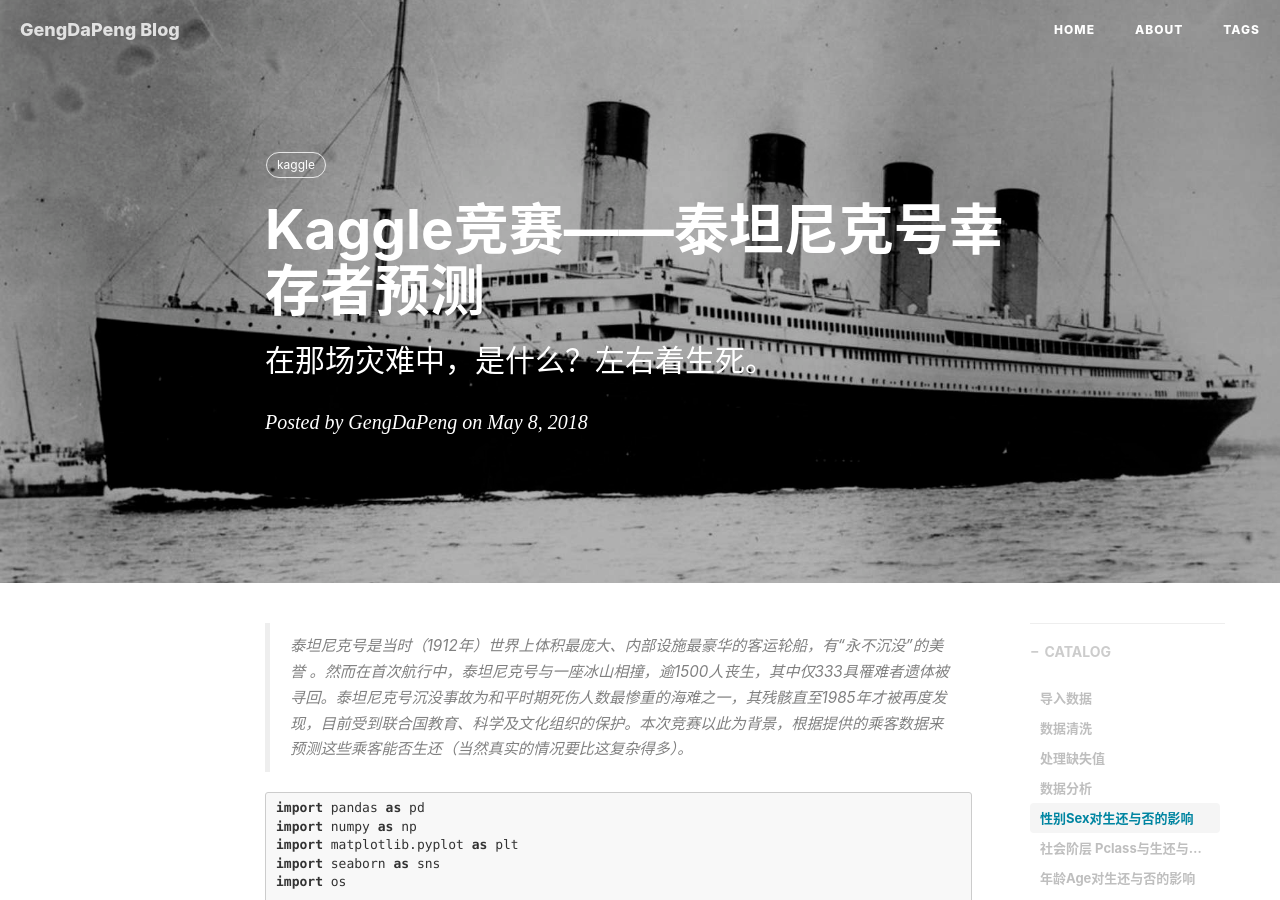
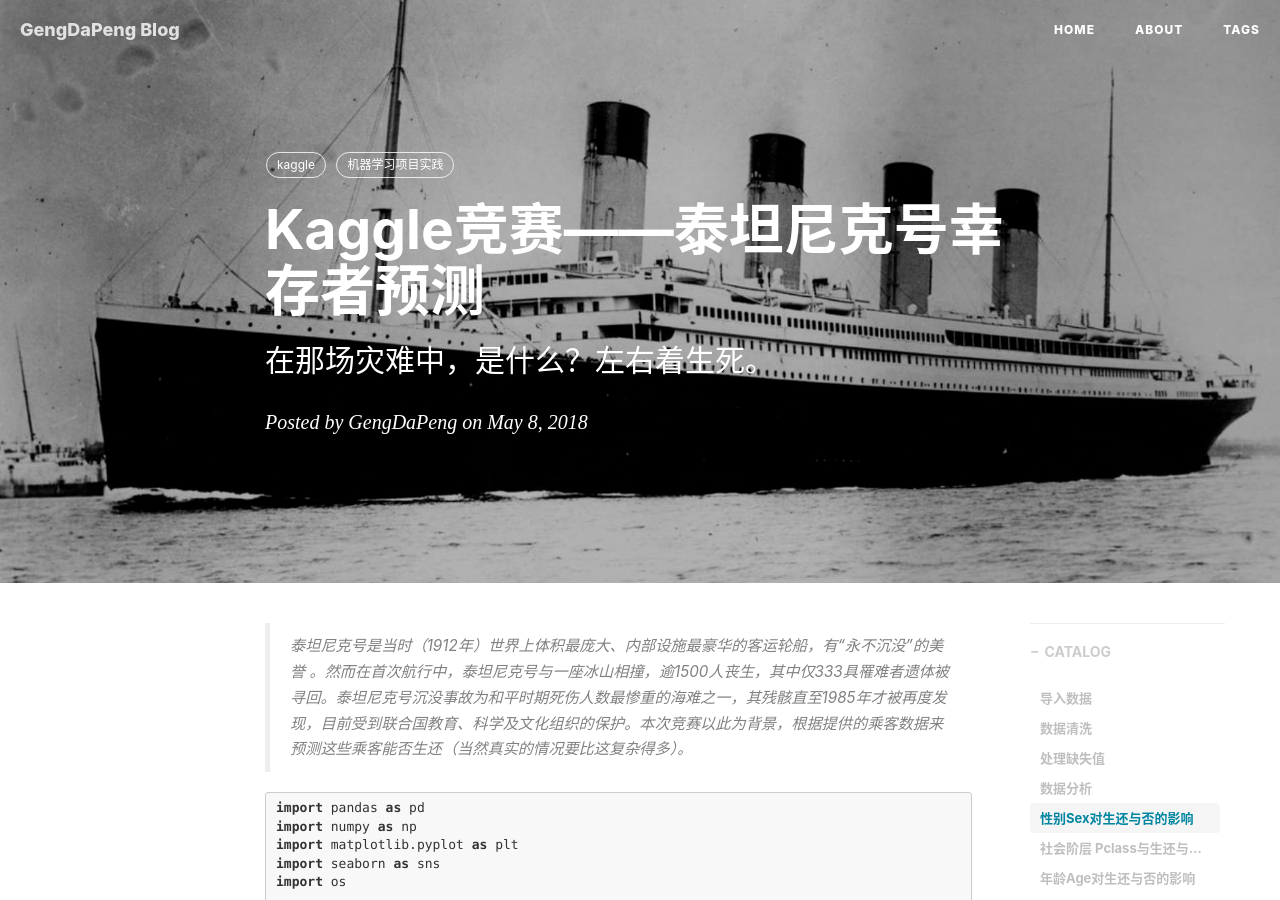
Before and after one commit to GengDaPeng/jekyll-blog, a Jekyll site: the page built from _posts/2018-05-08-kaggle_titanic.md, in a window 1280 px wide and 900 px high. Built offline with Jekyll 4.4.1, drawn with Linux system fonts in a browser that asks for light colours; nearby versions of some CDN libraries; comment, search, counter and statistics services are not loaded.

Commit message:
titanic文章添加tag
titanic文章添加tag

```diff
--- a/_posts/2018-05-08-kaggle_titanic.md
+++ b/_posts/2018-05-08-kaggle_titanic.md
@@ -9,6 +9,7 @@ header-mask: 0.3
 catalog:    true
 tags:
     - kaggle
+    - 机器学习项目实践
 ---
 
 > 泰坦尼克号是当时（1912年）世界上体积最庞大、内部设施最豪华的客运轮船，有“永不沉没”的美誉 。然而在首次航行中，泰坦尼克号与一座冰山相撞，逾1500人丧生，其中仅333具罹难者遗体被寻回。泰坦尼克号沉没事故为和平时期死伤人数最惨重的海难之一，其残骸直至1985年才被再度发现，目前受到联合国教育、科学及文化组织的保护。本次竞赛以此为背景，根据提供的乘客数据来预测这些乘客能否生还（当然真实的情况要比这复杂得多）。
```
